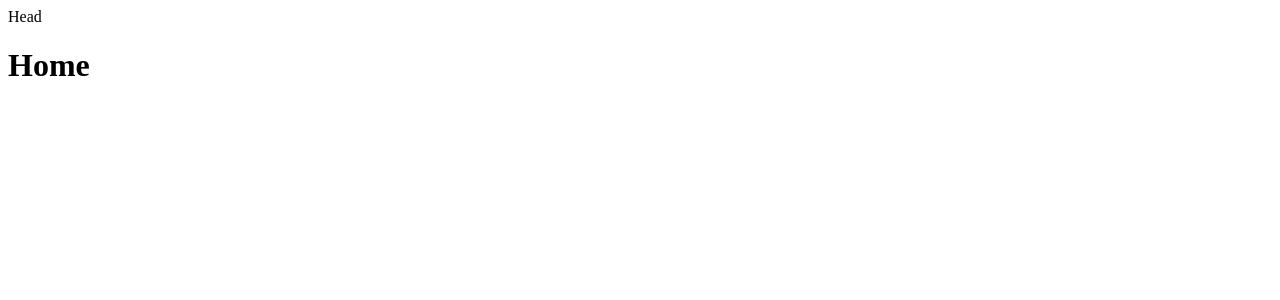
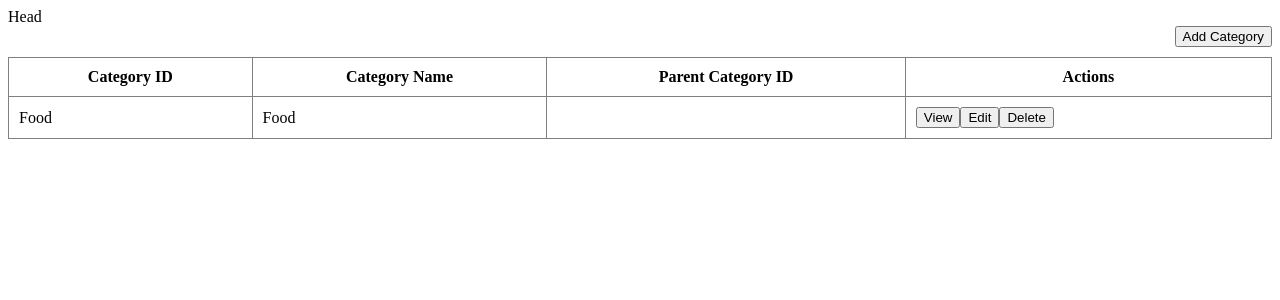
Before and after one commit to Gousetaj/SimplXpense, a React (Vite) app: page / in a window 1280 px wide. Shown: the top 300 px of the page. Built offline with nearby package versions, Linux system fonts and the light colour scheme; sample sign-in values are in the browser's storage.

Commit message:
added expense categories

```diff
--- /dev/null
+++ b/src/components/reusables/RoleTable.tsx
@@ -0,0 +1,60 @@
+function RoleTable({ fields, sampleData, handleAction,noDataContent={} }: any) {
+    return (
+        <div>
+
+            {/* 🔥 Header Actions */}
+            <div style={{ marginBottom: 10, display: "flex", justifyContent: "flex-end" }}>
+                <button onClick={() => handleAction('add', {})}>
+                    {noDataContent.buttonText}
+                </button>
+            </div>
+
+            <table
+                border={1}
+                cellPadding={10}
+                style={{ width: '100%', borderCollapse: 'collapse' }}
+            >
+                <thead>
+                    <tr>
+                        {fields.map((field: any) => (
+                            <th key={field.dataField}>
+                                {field.caption}
+                            </th>
+                        ))}
+                        <th>Actions</th>
+                    </tr>
+                </thead>
+
+                <tbody>
+                    {sampleData && sampleData.map((item: any, index: any) => (
+                        <tr key={item[fields?.[0].dataField] || index}>
+
+                            {fields.map((field: any) => (
+                                <td key={field.dataField}>
+                                    {item[field.dataField]}
+                                </td>
+                            ))}
+
+                            <td>
+                                <button onClick={() => handleAction('view', item)}>
+                                    View
+                                </button>
+
+                                <button onClick={() => handleAction('update', item)}>
+                                    Edit
+                                </button>
+
+                                <button onClick={() => handleAction('delete', item)}>
+                                    Delete
+                                </button>
+                            </td>
+
+                        </tr>
+                    ))}
+                </tbody>
+            </table>
+        </div>
+    )
+}
+
+export default RoleTable
--- a/src/views/StarterPage.tsx
+++ b/src/views/StarterPage.tsx
@@ -1,8 +1,8 @@
-
+import ExpenseCategoryList from "./settings/ExpenseCategory/ExpenseCategoryList";
 
 function StarterPage(){
     return <>
-    <h1>Home</h1>
+    <ExpenseCategoryList></ExpenseCategoryList>
     </>
 }
 
--- a/src/views/authentication/SideLogin.tsx
+++ b/src/views/authentication/SideLogin.tsx
@@ -1,11 +1,12 @@
-
+import { useAuthStore } from "@/stores/auth"
 
 function SideLogin(){
-    const login=()=>{
-        localStorage.setItem('user','demo_user')
+    const login = useAuthStore((s:any)=>s.login)
+    const loginn=()=>{
+        login(JSON.stringify({"access_token":"asfd"}))
     }
     return <>
-    <button onClick={login}>L</button>
+    <button onClick={loginn}>L</button>
 
     </>
 }
--- /dev/null
+++ b/src/views/settings/ExpenseCategory/ExpenseCategoryForm.tsx
@@ -0,0 +1,100 @@
+import { useState, useEffect } from "react"
+
+function ExpenseCategoryForm({ mode, data, fields, onClose, onSave }: any){
+
+    const [form, setForm] = useState<any>({})
+
+    const isView = mode === 'view'
+
+    useEffect(()=>{
+        setForm(data || {})
+    },[data])
+
+    const handleChange = (key:string, value:any) => {
+        setForm((prev:any)=>({
+            ...prev,
+            [key]: value
+        }))
+    }
+
+    const handleSubmit = () => {
+        onSave(form)
+    }
+
+    return (
+        <div style={styles.overlay}>
+            <div style={styles.modal}>
+
+                <h3>
+                    {mode === 'add' && 'Add Category'}
+                    {mode === 'update' && 'Edit Category'}
+                    {mode === 'view' && 'View Category'}
+                </h3>
+
+                {fields.map((field:any)=>(
+                    <div key={field.dataField} style={{marginBottom:12}}>
+                        <label>{field.caption}</label><br/>
+
+                        <input
+                            style={styles.input}
+                            value={form[field.dataField] || ''}
+                            disabled={isView}
+                            onChange={(e)=>
+                                handleChange(field.dataField, e.target.value)
+                            }
+                        />
+                    </div>
+                ))}
+
+                <div style={styles.actions}>
+                    <button onClick={onClose}>
+                        Close
+                    </button>
+
+                    {!isView && (
+                        <button onClick={handleSubmit}>
+                            Save
+                        </button>
+                    )}
+                </div>
+
+            </div>
+        </div>
+    )
+}
+
+export default ExpenseCategoryForm
+
+
+const styles:any = {
+  overlay: {
+    position: "fixed",
+    top: 0,
+    left: 0,
+    width: "100%",
+    height: "100%",
+    background: "rgba(0,0,0,0.5)",
+    display: "flex",
+    justifyContent: "center",
+    alignItems: "center",
+    zIndex: 1000
+  },
+  modal: {
+    background: "#fff",
+    padding: 20,
+    borderRadius: 8,
+    minWidth: 320,
+    boxShadow: "0 10px 30px rgba(0,0,0,0.2)"
+  },
+  input: {
+    width: "100%",
+    padding: "6px 8px",
+    marginTop: 4
+  },
+  actions: {
+    marginTop: 20,
+    display: "flex",
+    justifyContent: "flex-end",
+    gap: 10
+  }
+}
--- /dev/null
+++ b/src/views/settings/ExpenseCategory/ExpenseCategoryList.tsx
@@ -0,0 +1,87 @@
+import { useState } from "react"
+import RoleTable from "@/components/reusables/RoleTable"
+import ExpenseCategoryForm from "./ExpenseCategoryForm"
+
+function ExpenseCategoryList(){
+
+    const [categories, setCategories] = useState([
+        {
+            CategoryId:'Food',
+            CategoryName:'Food',
+            ParentCategoryId:''
+        }
+    ])
+
+    const [open, setOpen] = useState(false)
+    const [mode, setMode] = useState<'add' | 'view' | 'update'>('add')
+    const [selected, setSelected] = useState<any>({})
+
+    const fields = [
+        { caption: 'Category ID', dataField: 'CategoryId', dataType: 'string' },
+        { caption: 'Category Name', dataField: 'CategoryName', dataType: 'string' },
+        { caption: 'Parent Category ID', dataField: 'ParentCategoryId', dataType: 'string' },
+    ]
+    const noDataContent = {
+        buttonText:'Add Category'
+
+    }
+    const handleAction = (action:any, item:any) => {
+
+        if(action === 'delete'){
+            setCategories(prev =>
+                prev.filter(d => d.CategoryId !== item.CategoryId)
+            )
+            return
+        }
+
+        setMode(action)
+        setSelected(item || {})
+        setOpen(true)
+    }
+
+    const handleSave = (formData:any) => {
+
+        if(mode === 'update'){
+            setCategories(prev =>
+                prev.map(d =>
+                    d.CategoryId === selected.CategoryId ? formData : d
+                )
+            )
+        }
+
+        if(mode === 'add'){
+            setCategories(prev => [...prev, formData])
+        }
+
+        setOpen(false)
+    }
+
+    return (
+        <div>
+
+            {!categories.length&&(<button onClick={()=>handleAction('add',{})}>
+                Add Category
+            </button>)}
+
+            <RoleTable
+                fields={fields}
+                sampleData={categories}
+                handleAction={handleAction}
+                noDataContent={noDataContent}
+            />
+
+            {open && (
+                <ExpenseCategoryForm
+                    mode={mode}
+                    data={selected}
+                    fields={fields}
+                    onClose={()=>setOpen(false)}
+                    onSave={handleSave}
+                />
+            )}
+
+        </div>
+    )
+}
+
+export default ExpenseCategoryList
```
